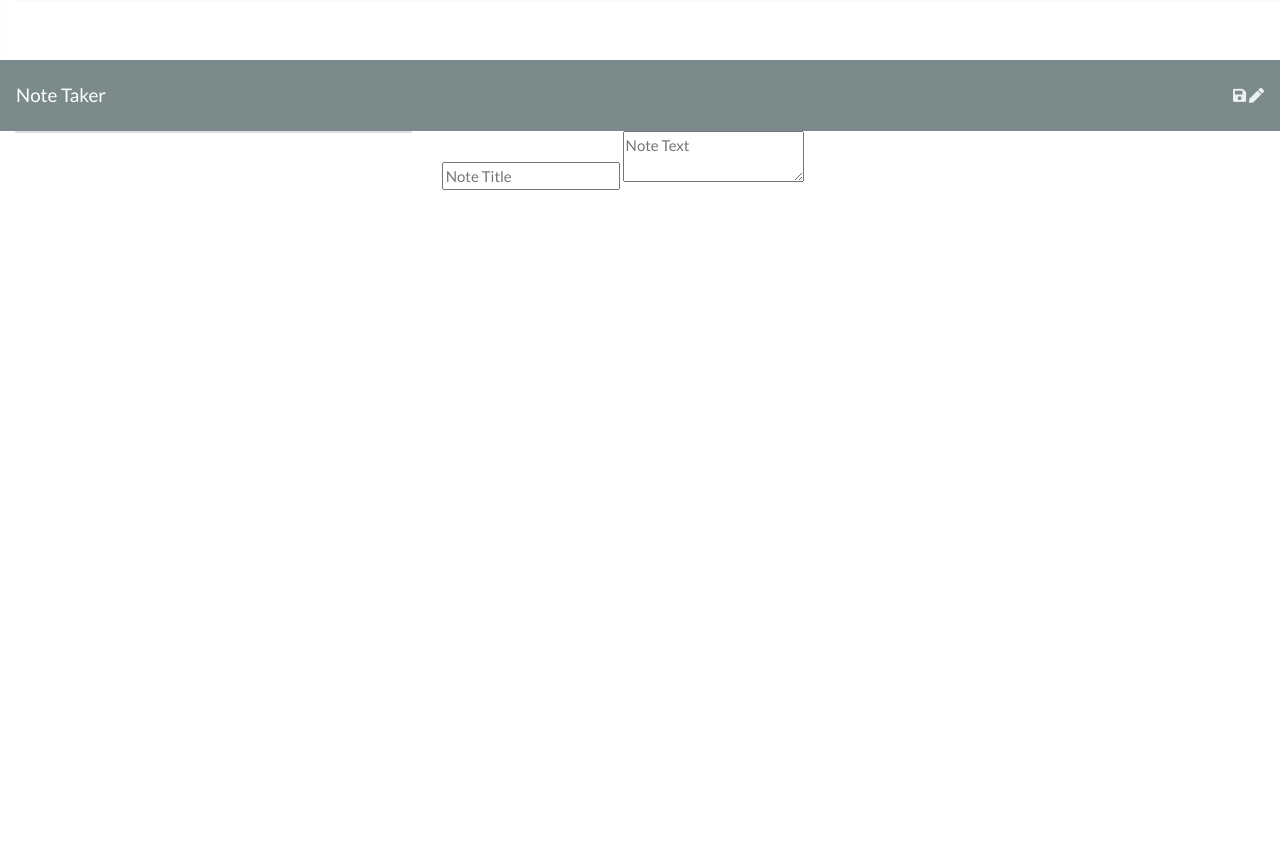
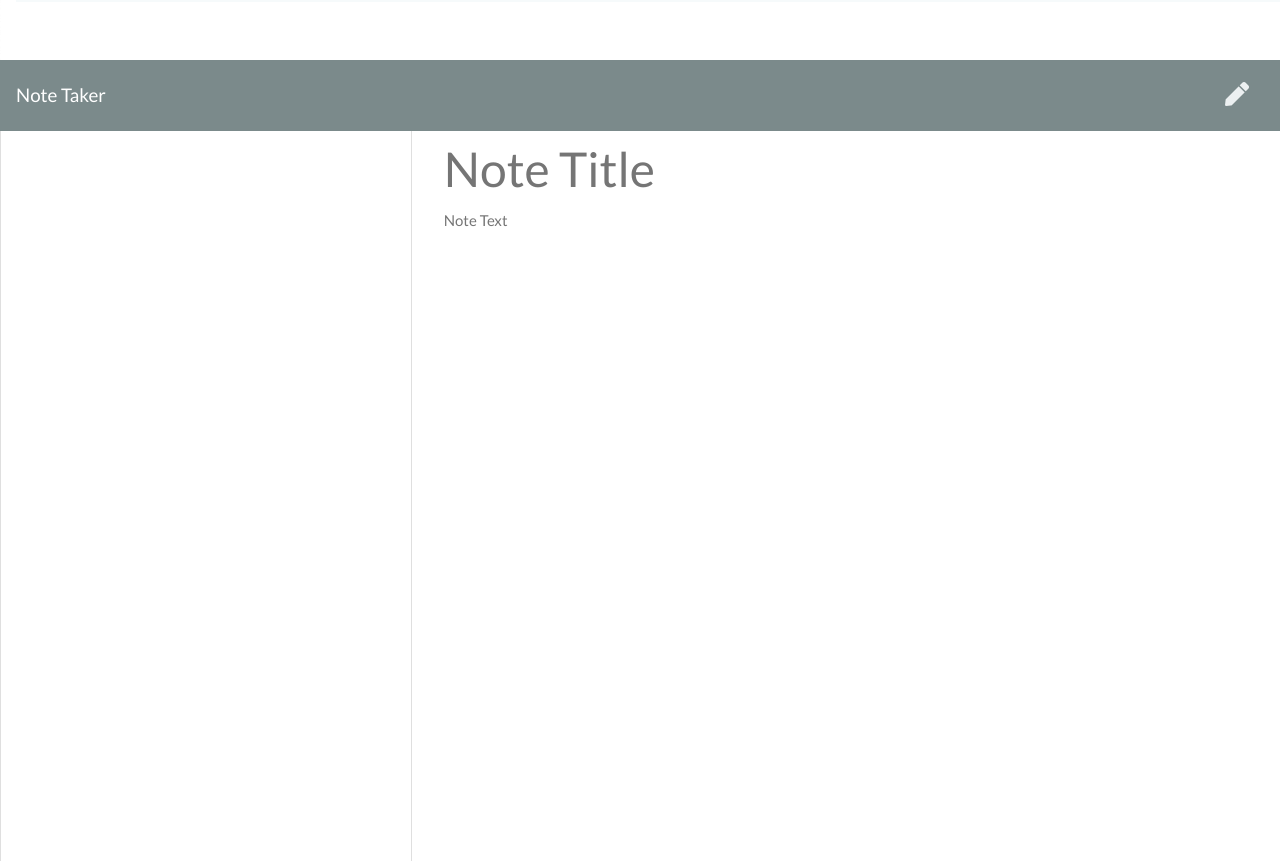
Before and after one commit to KellyJohnson364/take-note, a website: page public/notes.html in a window 1280 px wide. Shown: the part 1168-2034 px from the top of the page. Before the commit the page ends 1358 px from the top, so only its background shows below. Drawn offline with nearby package versions, Linux system fonts and the light colour scheme; no server answers; files whose address does not match are found by name.

Commit message:
I followed all the directions

```diff
--- a/public/notes.html
+++ b/public/notes.html
@@ -11,7 +11,7 @@
   <link rel="stylesheet" href="https://cdnjs.cloudflare.com/ajax/libs/bootswatch/4.1.3/flatly/bootstrap.min.css" />
   <link rel="stylesheet" href="https://use.fontawesome.com/releases/v5.3.1/css/all.css"
     integrity="sha384-mzrmE5qonljUremFsqc01SB46JvROS7bZs3IO2EmfFsd15uHvIt+Y8vEf7N7fWAU" crossorigin="anonymous">
-  <link rel="stylesheet" href="'/styles.css")>
+  <link rel="stylesheet" href="styles.css")>
 </head>
 <img src="sammy.png" alt="shark">
 <body>
--- a/server.js
+++ b/server.js
@@ -8,7 +8,7 @@ const express = require('express');
 
 // Tells node that we are creating an "express" server
 const app = express();
-
+app.use(express.static("public"))
 // Sets an initial port. We"ll use this later in our listener
 const PORT = process.env.PORT || 8080;
 
```
